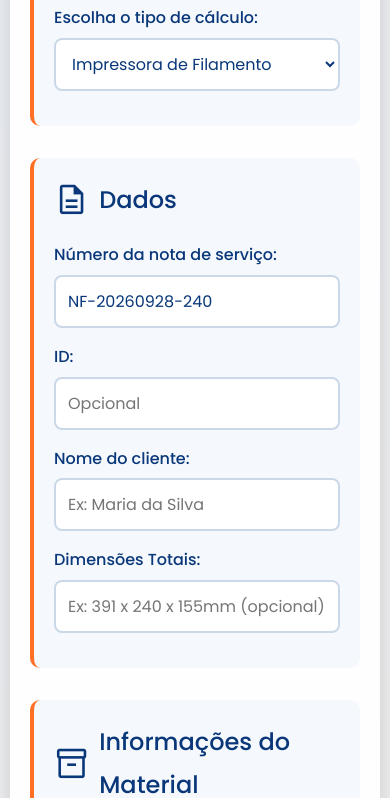
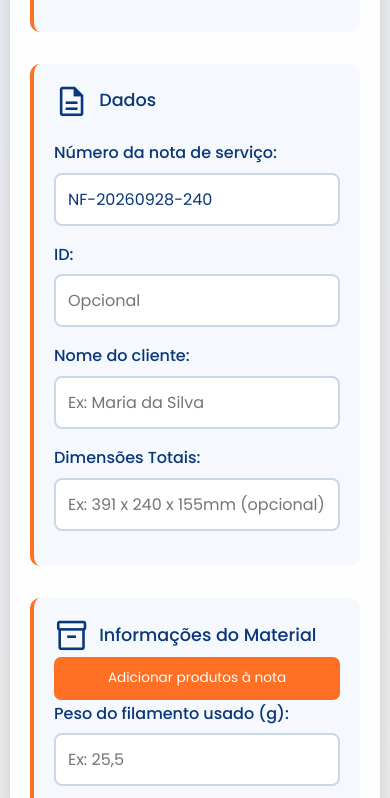
Before and after one commit to vgabrielesf/CalculadoradeCustodeImpressao3d, a plain HTML site: page index.html in a window 390 px wide. Shown: the part 657-1455 px from the top of the page. Drawn offline with nearby package versions, Linux system fonts and the light colour scheme.

Commit message:
Update style.css

```diff
--- a/style.css
+++ b/style.css
@@ -606,7 +606,19 @@ footer a:hover {
     }
 
     header h1 {
-        font-size: 2rem;
+        font-size: 1.5rem;
+    }
+
+    .section h2 {
+        font-size: 1.1rem;
+    }
+
+    .results h2 {
+        font-size: 1.1rem;
+    }
+
+    .history h2 {
+        font-size: 1.1rem;
     }
 
     .time-inputs {
@@ -616,6 +628,18 @@ footer a:hover {
     .section-heading-row {
         align-items: flex-start;
         flex-direction: column;
+        gap: 0;
+    }
+
+    .section-heading-row h2 {
+        margin-bottom: 4px;
+    }
+
+    .section-heading-row .quote-toggle {
+        margin-top: 0;
+        width: 100%;
+        align-self: stretch;
+        text-align: center;
     }
 
     .block-row {
```
